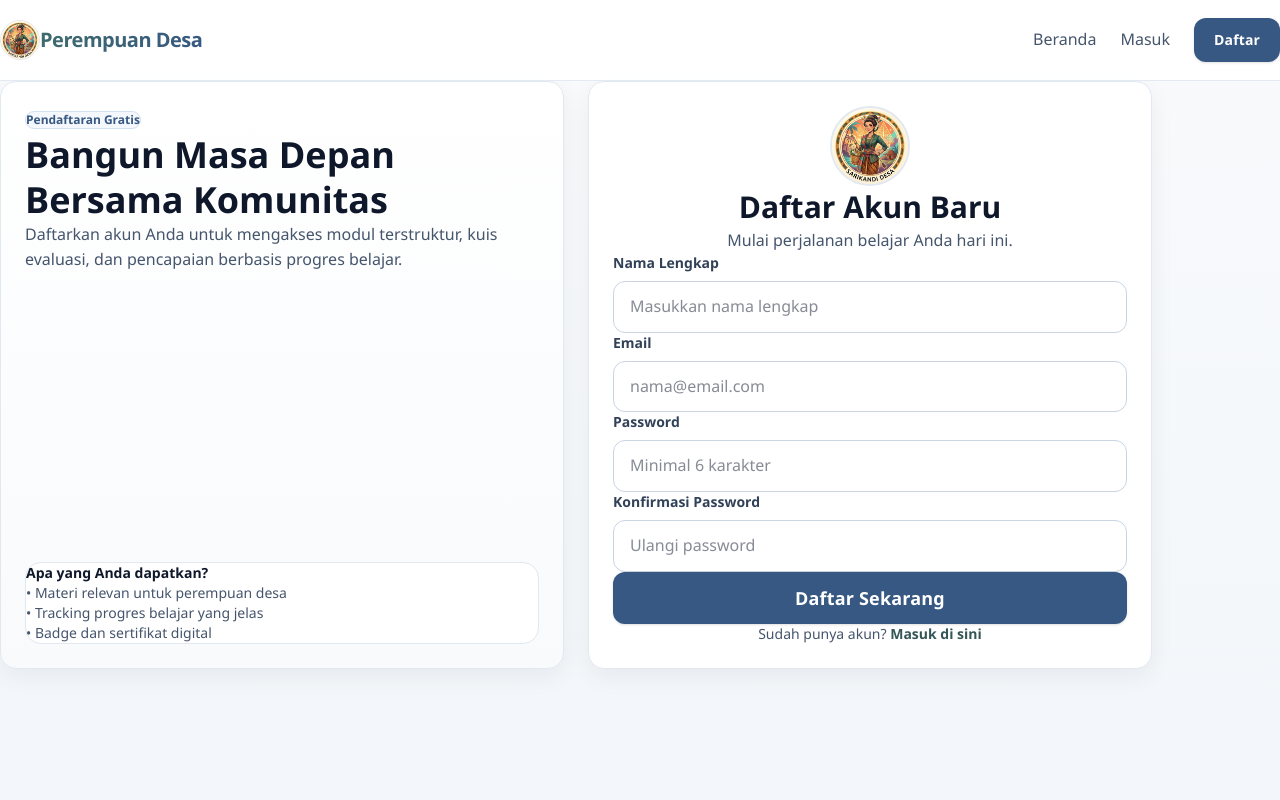
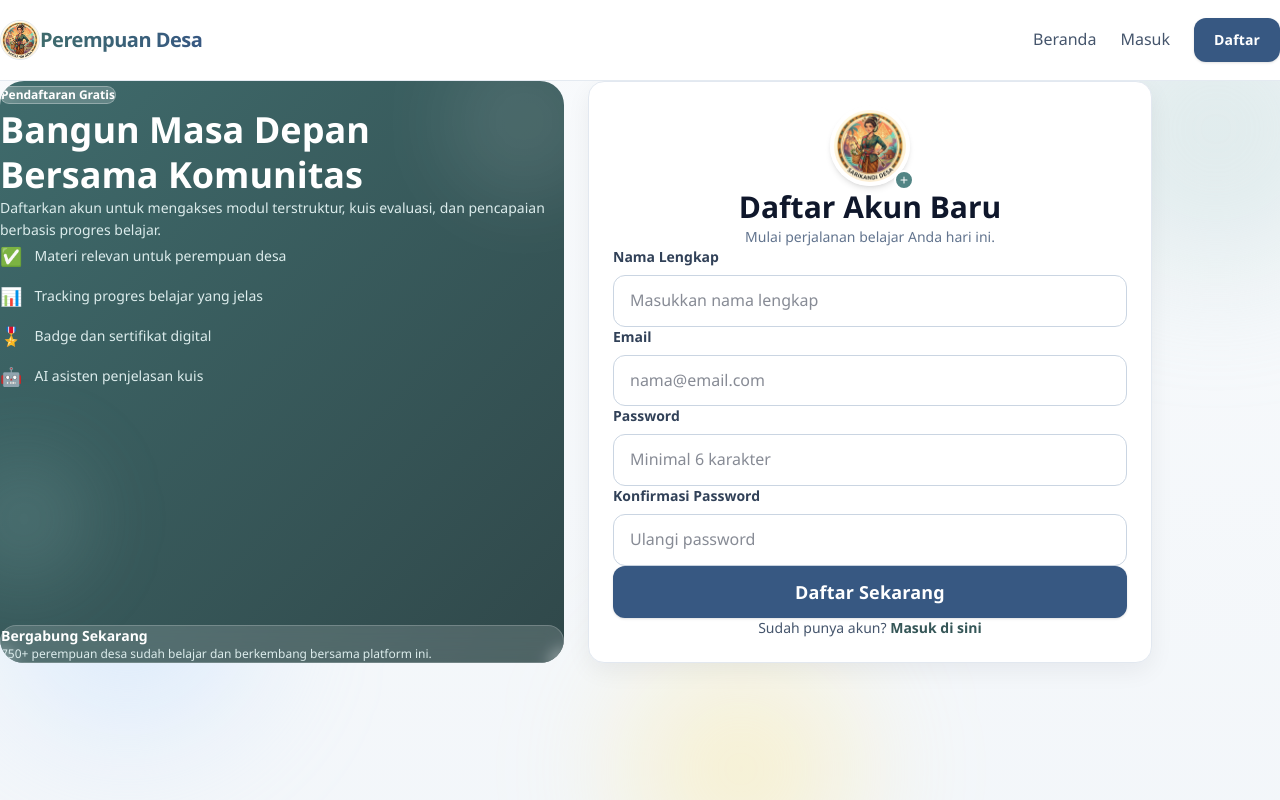
Before and after one commit to hendradedi/perempuandesa, a React (Vite) app: page /register in a window 1280 px wide. Shown: the top 800 px of the page. Built offline with nearby package versions, Linux system fonts and the light colour scheme; no server answers.

Commit message:
ui: redesign login & register pages with teal gradient panels, add Firebase Admin env

```diff
--- a/src/components/auth/Login.jsx
+++ b/src/components/auth/Login.jsx
@@ -77,40 +77,79 @@ const Login = ({ onLogin }) => {
   };
 
   return (
-    <div className="min-h-screen py-10 px-4 sm:px-6 lg:px-8">
+    <div className="relative min-h-screen py-10 px-4 sm:px-6 lg:px-8 overflow-hidden">
+      {/* Background decorations */}
+      <div className="pointer-events-none absolute inset-0 -z-10">
+        <div className="absolute -top-24 -left-20 h-72 w-72 rounded-full bg-teal-200/40 blur-3xl" />
+        <div className="absolute top-1/2 right-0 h-64 w-64 rounded-full bg-blue-200/40 blur-3xl" />
+        <div className="absolute bottom-0 left-1/3 h-56 w-56 rounded-full bg-amber-200/35 blur-3xl" />
+      </div>
+
       <div className="max-w-5xl mx-auto grid grid-cols-1 lg:grid-cols-2 gap-6 items-stretch">
-        <div className="card-gradient hidden lg:flex flex-col justify-between">
-          <div>
-            <span className="inline-flex rounded-full border border-teal-200 bg-teal-50 text-teal-700 text-xs font-semibold px-3 py-1 mb-6">
+        {/* Left Panel */}
+        <div className="hidden lg:flex flex-col justify-between rounded-3xl bg-gradient-to-br from-teal-600 to-teal-800 p-8 text-white overflow-hidden relative">
+          <div className="pointer-events-none absolute inset-0">
+            <div className="absolute -top-10 -right-10 h-40 w-40 rounded-full bg-white/10 blur-2xl" />
+            <div className="absolute bottom-20 -left-10 h-32 w-32 rounded-full bg-teal-300/20 blur-2xl" />
+          </div>
+          <div className="relative">
+            <span className="inline-flex rounded-full border border-white/30 bg-white/20 text-white text-xs font-semibold px-3 py-1 mb-6 backdrop-blur-sm">
               Area Peserta
             </span>
-            <h2 className="text-4xl font-extrabold text-slate-900 leading-tight mb-4">
+            <h2 className="text-4xl font-extrabold leading-tight mb-4">
               Selamat Datang
               <br />
               Kembali
             </h2>
-            <p className="text-slate-600">
-              Lanjutkan progres belajar Anda, ikuti kuis, dan capai sertifikat baru bersama Perempuan Desa.
+            <p className="text-teal-100 text-sm leading-relaxed mb-8">
+              Lanjutkan progres belajar, ikuti kuis, dan capai sertifikat baru bersama komunitas Perempuan Desa.
             </p>
+            <div className="flex flex-col gap-3">
+              {[
+                { icon: '📚', text: 'Akses 30+ modul pembelajaran' },
+                { icon: '🎯', text: 'Kuis interaktif dengan AI' },
+                { icon: '🏆', text: 'Sertifikat digital terverifikasi' },
+                { icon: '👩‍🤝‍👩', text: 'Komunitas 750+ perempuan aktif' },
+              ].map((item) => (
+                <div key={item.text} className="flex items-center gap-3 text-sm text-teal-100">
+                  <span className="text-lg">{item.icon}</span>
+                  <span>{item.text}</span>
+                </div>
+              ))}
+            </div>
           </div>
-          <div className="rounded-2xl bg-slate-900 p-5 mt-8">
-            <p className="text-sm text-slate-300">"Belajar terarah membuat perubahan terasa nyata."</p>
+          <div className="relative rounded-2xl bg-white/15 backdrop-blur-sm border border-white/20 p-5 mt-6">
+            <svg className="w-5 h-5 text-teal-200 mb-2" fill="currentColor" viewBox="0 0 24 24">
+              <path d="M14.017 21v-7.391c0-5.704 3.731-9.57 8.983-10.609l.995 2.151c-2.432.917-3.995 3.638-3.995 5.849h4v10h-9.983zm-14.017 0v-7.391c0-5.704 3.748-9.57 9-10.609l.996 2.151c-2.433.917-3.996 3.638-3.996 5.849h3.983v10h-9.983z"/>
+            </svg>
+            <p className="text-sm text-white font-medium leading-relaxed">
+              "Belajar terarah membuat perubahan terasa nyata."
+            </p>
+            <p className="text-xs text-teal-200 mt-2">— Peserta Angkatan 2025</p>
           </div>
         </div>
 
-        <div className="card p-6 md:p-8">
-          <div className="text-center mb-8">
+        {/* Right Panel - Form */}
+        <div className="card p-6 md:p-8 shadow-xl">
+          <div className="text-center mb-7">
             <div className="flex justify-center mb-4">
-              <img
-                src={perempuanDesaImage}
-                alt="Ilustrasi perempuan desa"
-                className="w-20 h-20 rounded-full object-cover border-2 border-slate-200"
-              />
+              <div className="relative">
+                <img
+                  src={perempuanDesaImage}
+                  alt="Ilustrasi perempuan desa"
+                  className="w-20 h-20 rounded-full object-cover border-4 border-white shadow-md"
+                />
+                <span className="absolute -bottom-1 -right-1 flex h-5 w-5 items-center justify-center rounded-full bg-teal-500 border-2 border-white">
+                  <svg className="w-2.5 h-2.5 text-white" fill="currentColor" viewBox="0 0 20 20">
+                    <path fillRule="evenodd" d="M16.707 5.293a1 1 0 010 1.414l-8 8a1 1 0 01-1.414 0l-4-4a1 1 0 011.414-1.414L8 12.586l7.293-7.293a1 1 0 011.414 0z" clipRule="evenodd"/>
+                  </svg>
+                </span>
+              </div>
             </div>
             <h2 className="text-2xl md:text-3xl font-extrabold text-slate-900 leading-snug">
               Masuk ke Akun
             </h2>
-            <p className="mt-3 text-slate-600 text-xs sm:text-sm md:text-base leading-relaxed">
+            <p className="mt-2 text-slate-500 text-sm">
               Silakan masuk untuk melanjutkan pembelajaran.
             </p>
           </div>
--- a/src/components/auth/Register.jsx
+++ b/src/components/auth/Register.jsx
@@ -96,45 +96,74 @@ const Register = ({ onRegister }) => {
   };
 
   return (
-    <div className="min-h-screen py-10 px-4 sm:px-6 lg:px-8">
+    <div className="relative min-h-screen py-10 px-4 sm:px-6 lg:px-8 overflow-hidden">
+      {/* Background decorations */}
+      <div className="pointer-events-none absolute inset-0 -z-10">
+        <div className="absolute -top-24 -right-20 h-72 w-72 rounded-full bg-teal-200/40 blur-3xl" />
+        <div className="absolute top-1/2 left-0 h-64 w-64 rounded-full bg-blue-200/40 blur-3xl" />
+        <div className="absolute bottom-0 right-1/3 h-56 w-56 rounded-full bg-amber-200/35 blur-3xl" />
+      </div>
+
       <div className="max-w-6xl mx-auto grid grid-cols-1 lg:grid-cols-2 gap-6 items-stretch">
-        <div className="card-gradient hidden lg:flex flex-col justify-between">
-          <div>
-            <span className="inline-flex rounded-full border border-primary-200 bg-primary-50 text-primary-700 text-xs font-semibold px-3 py-1 mb-6">
+        {/* Left Panel */}
+        <div className="hidden lg:flex flex-col justify-between rounded-3xl bg-gradient-to-br from-teal-600 to-teal-800 p-8 text-white overflow-hidden relative">
+          <div className="pointer-events-none absolute inset-0">
+            <div className="absolute -top-10 -right-10 h-40 w-40 rounded-full bg-white/10 blur-2xl" />
+            <div className="absolute bottom-20 -left-10 h-32 w-32 rounded-full bg-teal-300/20 blur-2xl" />
+          </div>
+          <div className="relative">
+            <span className="inline-flex rounded-full border border-white/30 bg-white/20 text-white text-xs font-semibold px-3 py-1 mb-6 backdrop-blur-sm">
               Pendaftaran Gratis
             </span>
-            <h2 className="text-4xl font-extrabold text-slate-900 leading-tight mb-4">
+            <h2 className="text-4xl font-extrabold leading-tight mb-4">
               Bangun Masa Depan
               <br />
               Bersama Komunitas
             </h2>
-            <p className="text-slate-600">
-              Daftarkan akun Anda untuk mengakses modul terstruktur, kuis evaluasi, dan pencapaian berbasis progres belajar.
+            <p className="text-teal-100 text-sm leading-relaxed mb-8">
+              Daftarkan akun untuk mengakses modul terstruktur, kuis evaluasi, dan pencapaian berbasis progres belajar.
             </p>
+            <div className="flex flex-col gap-3">
+              {[
+                { icon: '✅', text: 'Materi relevan untuk perempuan desa' },
+                { icon: '📊', text: 'Tracking progres belajar yang jelas' },
+                { icon: '🎖️', text: 'Badge dan sertifikat digital' },
+                { icon: '🤖', text: 'AI asisten penjelasan kuis' },
+              ].map((item) => (
+                <div key={item.text} className="flex items-center gap-3 text-sm text-teal-100">
+                  <span className="text-lg">{item.icon}</span>
+                  <span>{item.text}</span>
+                </div>
+              ))}
+            </div>
           </div>
-          <div className="rounded-2xl border border-slate-200 bg-white p-5 mt-8">
-            <p className="text-sm font-semibold text-slate-900 mb-2">Apa yang Anda dapatkan?</p>
-            <ul className="text-sm text-slate-600 space-y-1.5">
-              <li>• Materi relevan untuk perempuan desa</li>
-              <li>• Tracking progres belajar yang jelas</li>
-              <li>• Badge dan sertifikat digital</li>
-            </ul>
+          <div className="relative rounded-2xl bg-white/15 backdrop-blur-sm border border-white/20 p-5 mt-6">
+            <p className="text-sm font-semibold text-white mb-1">Bergabung Sekarang</p>
+            <p className="text-xs text-teal-100">750+ perempuan desa sudah belajar dan berkembang bersama platform ini.</p>
           </div>
         </div>
 
-        <div className="card p-6 md:p-8">
-          <div className="text-center mb-8">
+        {/* Right Panel - Form */}
+        <div className="card p-6 md:p-8 shadow-xl">
+          <div className="text-center mb-7">
             <div className="flex justify-center mb-4">
-              <img
-                src={perempuanDesaImage}
-                alt="Ilustrasi perempuan desa"
-                className="w-20 h-20 rounded-full object-cover border-2 border-slate-200"
-              />
+              <div className="relative">
+                <img
+                  src={perempuanDesaImage}
+                  alt="Ilustrasi perempuan desa"
+                  className="w-20 h-20 rounded-full object-cover border-4 border-white shadow-md"
+                />
+                <span className="absolute -bottom-1 -right-1 flex h-5 w-5 items-center justify-center rounded-full bg-teal-500 border-2 border-white">
+                  <svg className="w-2.5 h-2.5 text-white" fill="currentColor" viewBox="0 0 20 20">
+                    <path d="M10 3a1 1 0 011 1v5h5a1 1 0 110 2h-5v5a1 1 0 11-2 0v-5H4a1 1 0 110-2h5V4a1 1 0 011-1z"/>
+                  </svg>
+                </span>
+              </div>
             </div>
             <h2 className="text-2xl md:text-3xl font-extrabold text-slate-900 leading-snug">
               Daftar Akun Baru
             </h2>
-            <p className="mt-3 text-slate-600 text-xs sm:text-sm md:text-base leading-relaxed">
+            <p className="mt-2 text-slate-500 text-sm">
               Mulai perjalanan belajar Anda hari ini.
             </p>
           </div>
```
Also changed, not shown: 1 other file (tests, documents, lock files or other folders).
